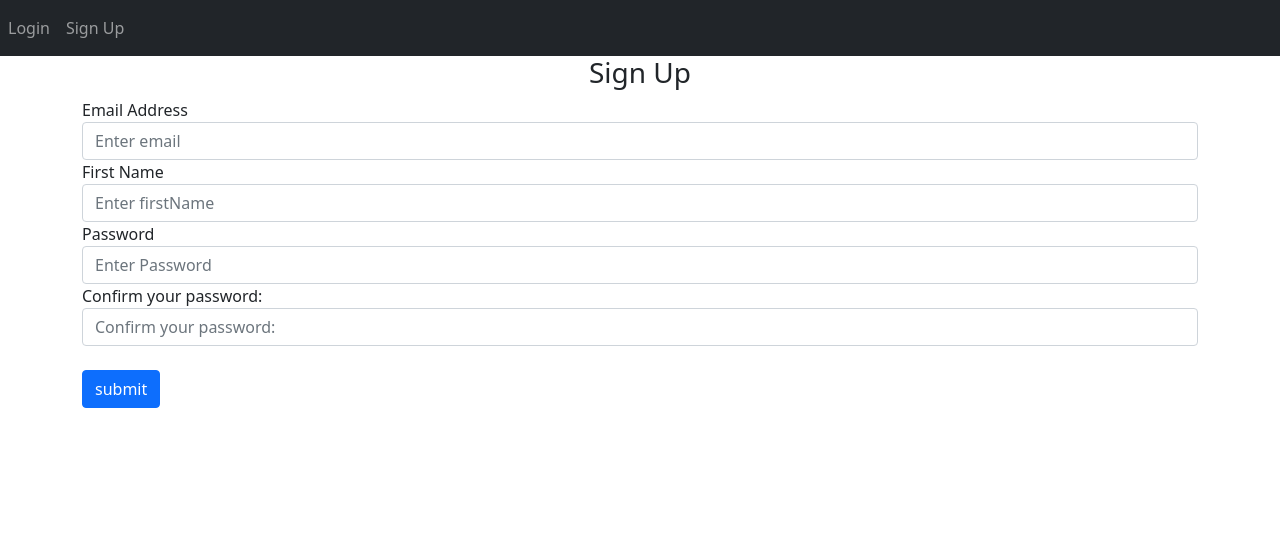
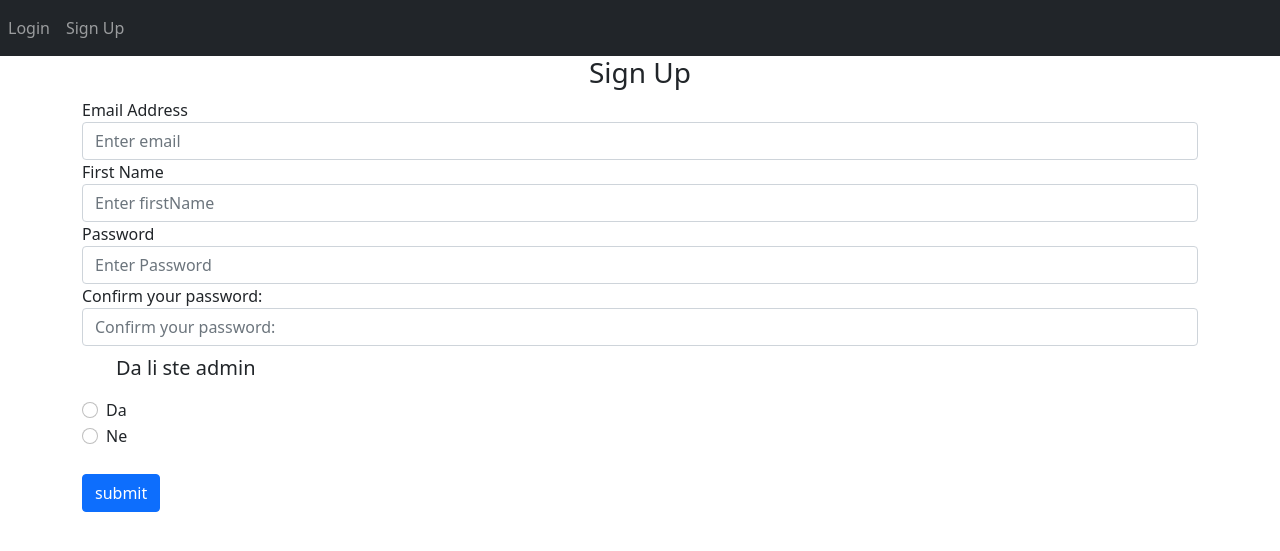
Before and after one commit to Emrahalibasic1/BACKEND_TRECI, a Flask app: page /sign-up in a window 1280 px wide. Shown: the top 551 px of the page. Run offline with Flask 3, Linux system fonts and the light colour scheme.

Commit message:
dodati admina u bazu tj u auth

```diff
--- a/backend_treci/website/auth.py
+++ b/backend_treci/website/auth.py
@@ -42,6 +42,11 @@ def signup():
         first_name = request.form.get('firstName')
         password1 = request.form.get('password1')
         password2 = request.form.get('password2')
+        #ovo je nase
+
+        is_admin = request.form.get('is_admin')
+
+        #ovo je kraj naseg
         user= User.query.filter_by(email=email).first()
         if user:
             flash("Email vec postoji", category="error")
@@ -53,6 +58,7 @@ def signup():
             flash("Password netacan", category="error")
         elif len(password1) <7:
             flash("Password mora biti duzi od 6 karaktera", category="error")
+
         else:
             #dodaj korisnika u bazu
             new_user = User(email=email,password=generate_password_hash(password1,method='pbkdf2:sha256'),first_name=first_name)
--- a/backend_treci/website/models.py
+++ b/backend_treci/website/models.py
@@ -15,3 +15,4 @@ class User(db.Model,UserMixin):
     password = db.Column(db.String(150))
     first_name = db.Column(db.String(150))
     notes = db.relationship('Note')
+    is_admin = db.Column(db.Boolean)
--- a/backend_treci/website/templates/sign_up.html
+++ b/backend_treci/website/templates/sign_up.html
@@ -45,6 +45,26 @@
         placeholder="Confirm your password:"
         />
     </div>
+
+    <!----------------------radio button admin--------------------->
+    <div class="form-check">
+        <h5 style="padding: 10px;">Da li ste admin</h5>
+        <input class="form-check-input" type="radio" name="is_admin" id="is_admin">
+        <label class="form-check-label" for="flexRadioDefault1">
+          Da
+        </label>
+      </div>
+      <div class="form-check">
+
+        <input class="form-check-input" type="radio" name="is_admin" id="is_admin">
+        <label class="form-check-label" for="flexRadioDefault1">
+          Ne
+        </label>
+      </div>
+
+      <!----------------------radio button close--------------------->
+
+
 <br/>
     <button type="submit" class="btn btn-primary">submit</button>
 </form>
```
Also changed, not shown: backend_treci/instance/database.db.
